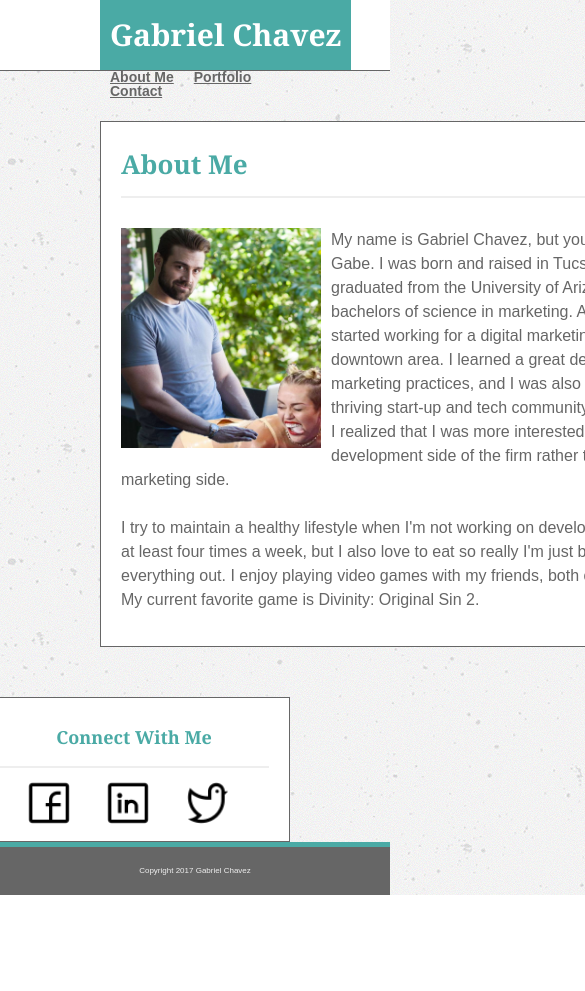
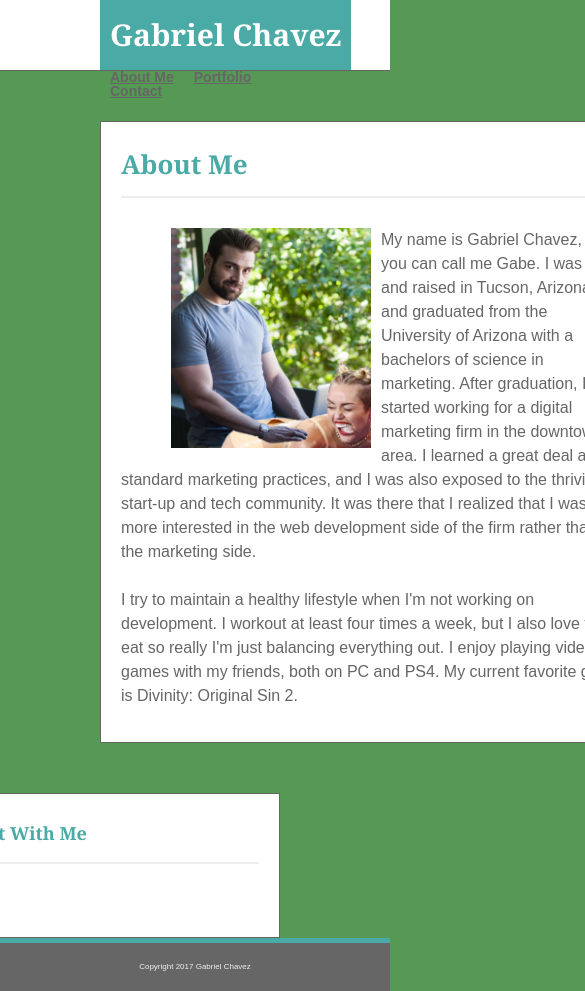
Before and after one commit to grchavez/Responsive-Portfolio, a plain HTML site: page index.html in a window 390 px wide. Shown: the top 991 px of the page, 585 px wide, since content can reach past the window. Before the commit the page ends 895 px from the top, so only its background shows below. Drawn offline with Linux system fonts and the light colour scheme.

Commit message:
2/3 complete with index.html

```diff
--- a/css/style.css
+++ b/css/style.css
@@ -214,3 +214,57 @@ button  {
 	padding: 5px 10px;
 	border-radius: 5px;
 }
+
+
+
+/* Start of Media Query */
+
+@media screen and (max-width: 980px) {
+	body {
+		background: #666;
+	}
+
+	#content {
+		width: 300px;
+
+	}
+
+	#connect {
+		margin-right: 130px;
+		width: 235px;
+}
+	#social {
+		padding: auto 0px;
+		margin-left: -10px;
+	}
+
+	.profile-pic {
+		float: none;
+		margin-left: 50px;
+	}
+ }
+
+@media screen and (max-width: 768px) {
+
+	body {
+		background-color: #353;
+	}
+	#content {
+		width: 500px;
+	}
+
+	#connect {
+		width: 500px;
+		margin-right: 110px;
+	}
+	.profile-pic {
+		float: left;
+	}
+}
+
+@media screen and (max-width: 640px) {
+
+	body {
+		background-color: #595;
+	}
+}
--- a/index.html
+++ b/index.html
@@ -2,7 +2,7 @@
 <html lang="en-us">
 
 <head>
-	<meta charset="UTF-8">
+	<meta name="viewport" content="width=device-width, initial-scale=1.0" charset="UTF-8">
 	<title>This is the title</title>
 	<link rel="stylesheet" type="text/css" href="css/reset.css">
 	<link rel="stylesheet" type="text/css" href="css/style.css">
```
